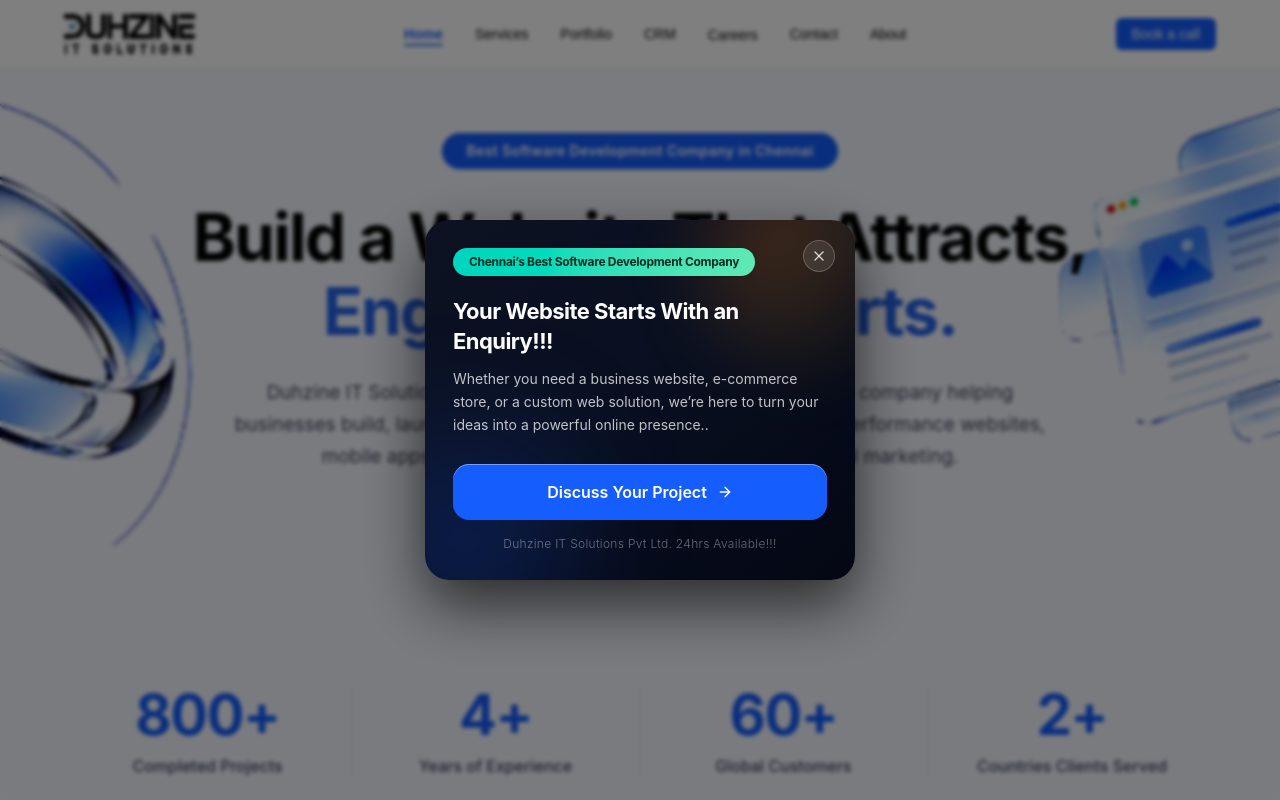
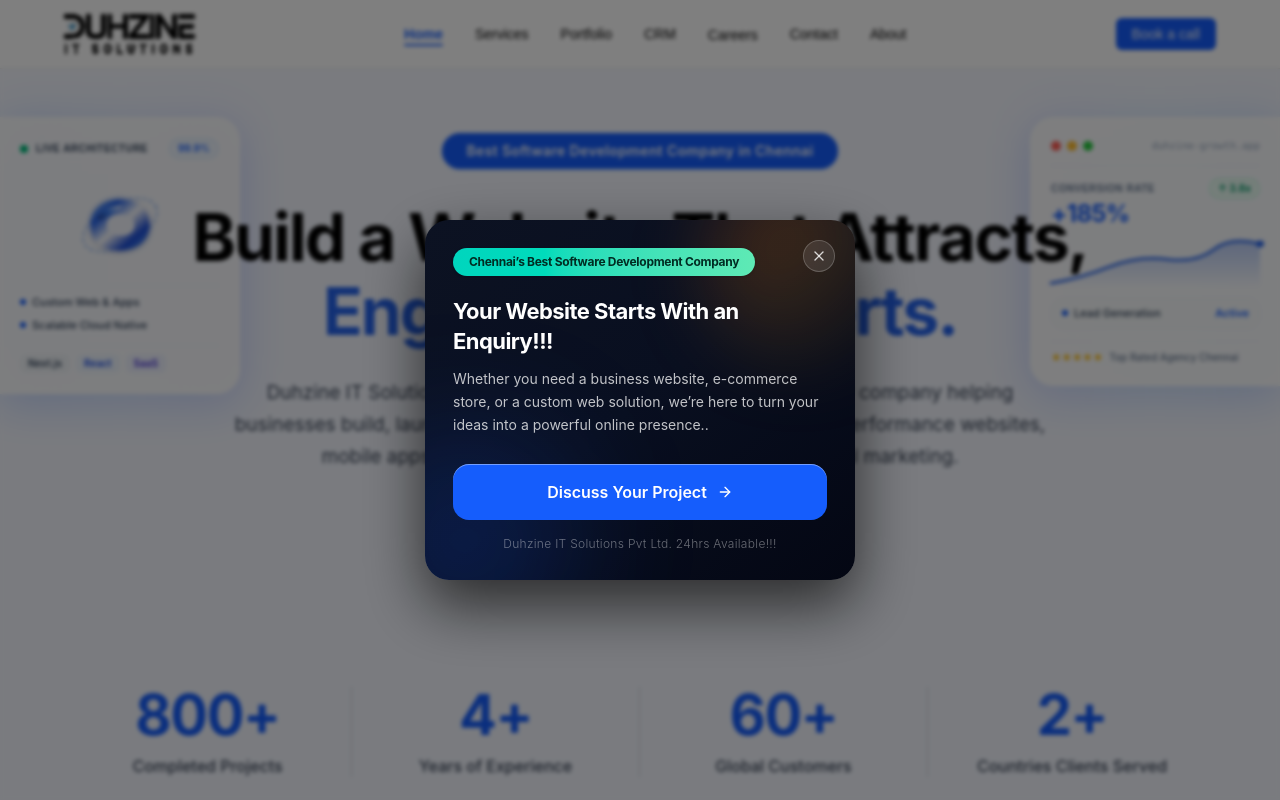
Before and after one commit to kaushikganesh1512/Duhzine-Company-Website, a Next.js app: page / in a window 1280 px wide. Shown: the top 800 px of the page. Built offline with nearby package versions, Linux system fonts and the light colour scheme.

Commit message:
feat: replace blurry side hero images with ultra-sharp vector glassmorphic 3D tech widgets

```diff
--- a/src/components/Hero.tsx
+++ b/src/components/Hero.tsx
@@ -1,7 +1,6 @@
 "use client";
 
 import React from "react";
-import Image from "next/image";
 
 interface HeroProps {
   onStartProject: () => void;
@@ -16,33 +15,191 @@ export default function Hero({ onStartProject }: HeroProps) {
       {/* Background ambient lighting */}
       <div className="absolute top-1/3 left-1/2 -translate-x-1/2 -translate-y-1/2 w-[900px] h-[520px] bg-blue-400/10 rounded-full blur-3xl pointer-events-none -z-10" />
 
-      {/* Left 3D Chrome Torus Floating Artwork (No blue circle, zero gap flush to leftmost screen edge) */}
-      <div className="hidden lg:block absolute left-0 top-6 xl:top-8 w-[160px] xl:w-[220px] 2xl:w-[260px] pointer-events-auto select-none z-10">
-        <div className="animate-float-vertical cursor-pointer">
-          <Image
-            src="/images/side_hero_left.png"
-            alt="Abstract 3D Chrome Torus Artwork"
-            width={402}
-            height={812}
-            priority
-            quality={100}
-            className="w-full h-auto object-contain object-left block"
-          />
+      {/* Left Decoration: High-Performance Architecture & Software Engineering (Neat, Crystal-Clear Vector Glassmorphism, Flush to Left Edge) */}
+      <div className="hidden lg:block absolute left-0 top-8 xl:top-12 pointer-events-auto select-none z-10">
+        <div className="animate-float-vertical">
+          <div className="relative group cursor-default">
+            {/* Soft Ambient Glow */}
+            <div className="absolute -inset-1 bg-gradient-to-r from-blue-600/15 via-blue-500/10 to-indigo-500/15 rounded-3xl blur-xl opacity-75 group-hover:opacity-100 transition-opacity duration-500" />
+
+            {/* Glassmorphic Panel Pinned Flush to Left Screen Border */}
+            <div className="relative bg-white/80 backdrop-blur-xl border border-white/90 shadow-[0_15px_40px_rgba(37,99,235,0.12)] rounded-r-3xl rounded-l-none border-l-0 p-5 w-[210px] xl:w-[240px] 2xl:w-[260px] text-left">
+              {/* Header Status */}
+              <div className="flex items-center justify-between mb-3.5">
+                <div className="flex items-center gap-2">
+                  <span className="relative flex h-2 w-2">
+                    <span className="animate-ping absolute inline-flex h-full w-full rounded-full bg-emerald-400 opacity-75" />
+                    <span className="relative inline-flex rounded-full h-2 w-2 bg-emerald-500" />
+                  </span>
+                  <span className="text-[10px] font-bold tracking-wider text-slate-700 uppercase font-['Figtree',sans-serif]">
+                    Live Architecture
+                  </span>
+                </div>
+                <span className="text-[10px] font-semibold px-2 py-0.5 rounded-full bg-blue-50 text-blue-600 border border-blue-200/50">
+                  99.9%
+                </span>
+              </div>
+
+              {/* Vector 3D Chrome Torus Motif */}
+              <div className="relative my-2 flex items-center justify-center py-1">
+                <svg
+                  className="w-24 h-24 drop-shadow-sm"
+                  viewBox="0 0 100 100"
+                  fill="none"
+                  xmlns="http://www.w3.org/2000/svg"
+                >
+                  <defs>
+                    <linearGradient id="chromeGrad1" x1="0%" y1="0%" x2="100%" y2="100%">
+                      <stop offset="0%" stopColor="#93c5fd" />
+                      <stop offset="25%" stopColor="#2563eb" />
+                      <stop offset="50%" stopColor="#ffffff" />
+                      <stop offset="75%" stopColor="#1d4ed8" />
+                      <stop offset="100%" stopColor="#60a5fa" />
+                    </linearGradient>
+                    <linearGradient id="chromeGrad2" x1="100%" y1="0%" x2="0%" y2="100%">
+                      <stop offset="0%" stopColor="#ffffff" stopOpacity="0.95" />
+                      <stop offset="50%" stopColor="#3b82f6" stopOpacity="0.8" />
+                      <stop offset="100%" stopColor="#1e3a8a" stopOpacity="0.9" />
+                    </linearGradient>
+                    <filter id="softGlow" x="-20%" y="-20%" width="140%" height="140%">
+                      <feGaussianBlur stdDeviation="2.5" result="blur" />
+                      <feComposite in="SourceGraphic" in2="blur" operator="over" />
+                    </filter>
+                  </defs>
+                  {/* Orbiting thin ring */}
+                  <ellipse
+                    cx="50"
+                    cy="50"
+                    rx="42"
+                    ry="22"
+                    transform="rotate(-28 50 50)"
+                    stroke="#3b82f6"
+                    strokeWidth="1.5"
+                    strokeDasharray="4 3"
+                    opacity="0.6"
+                  />
+                  {/* Outer Torus Body */}
+                  <path
+                    d="M20 50 C20 32, 35 22, 55 24 C72 26, 82 38, 80 54 C78 70, 62 78, 44 76 C26 74, 20 64, 20 50 Z"
+                    fill="url(#chromeGrad1)"
+                    filter="url(#softGlow)"
+                  />
+                  {/* Inner Torus Hole */}
+                  <path
+                    d="M36 50 C36 42, 44 38, 54 39 C62 40, 66 45, 65 52 C64 59, 57 62, 48 61 C40 60, 36 56, 36 50 Z"
+                    fill="#f4f7ff"
+                  />
+                  {/* Chrome Specular Shine Highlight */}
+                  <path
+                    d="M26 44 C28 36, 38 29, 52 30 C50 34, 42 38, 32 44 Z"
+                    fill="url(#chromeGrad2)"
+                  />
+                </svg>
+              </div>
+
+              {/* Core Feature Lines */}
+              <div className="space-y-1.5 pt-2 border-t border-slate-100">
+                <div className="flex items-center gap-1.5 text-[11px] font-medium text-slate-700">
+                  <span className="w-1.5 h-1.5 rounded-full bg-blue-600" />
+                  <span>Custom Web &amp; Apps</span>
+                </div>
+                <div className="flex items-center gap-1.5 text-[11px] font-medium text-slate-700">
+                  <span className="w-1.5 h-1.5 rounded-full bg-blue-600" />
+                  <span>Scalable Cloud Native</span>
+                </div>
+              </div>
+
+              {/* Tech Badges */}
+              <div className="flex items-center gap-1.5 mt-3 pt-2 border-t border-slate-100/80">
+                <span className="text-[10px] font-semibold px-2 py-0.5 rounded-md bg-slate-100 text-slate-700">
+                  Next.js
+                </span>
+                <span className="text-[10px] font-semibold px-2 py-0.5 rounded-md bg-blue-50 text-blue-700">
+                  React
+                </span>
+                <span className="text-[10px] font-semibold px-2 py-0.5 rounded-md bg-indigo-50 text-indigo-700">
+                  SaaS
+                </span>
+              </div>
+            </div>
+          </div>
         </div>
       </div>
 
-      {/* Right 3D Glassmorphic Interface Floating Artwork (No blue circle, zero gap flush to rightmost screen edge) */}
-      <div className="hidden lg:block absolute right-0 top-6 xl:top-8 w-[180px] xl:w-[240px] 2xl:w-[280px] pointer-events-auto select-none z-10">
-        <div className="animate-float-vertical-reverse cursor-pointer">
-          <Image
-            src="/images/side_hero_right.png"
-            alt="Abstract 3D Glassmorphic Interface Artwork"
-            width={547}
-            height={812}
-            priority
-            quality={100}
-            className="w-full h-auto object-contain object-right block"
-          />
+      {/* Right Decoration: High-Converting Web & Growth Dashboard (Neat, Crystal-Clear Vector Glassmorphism, Flush to Right Edge) */}
+      <div className="hidden lg:block absolute right-0 top-8 xl:top-12 pointer-events-auto select-none z-10">
+        <div className="animate-float-vertical-reverse">
+          <div className="relative group cursor-default">
+            {/* Soft Ambient Glow */}
+            <div className="absolute -inset-1 bg-gradient-to-l from-blue-600/15 via-sky-500/10 to-indigo-500/15 rounded-3xl blur-xl opacity-75 group-hover:opacity-100 transition-opacity duration-500" />
+
+            {/* Glassmorphic Panel Pinned Flush to Right Screen Border */}
+            <div className="relative bg-white/85 backdrop-blur-xl border border-white/90 shadow-[0_15px_40px_rgba(37,99,235,0.12)] rounded-l-3xl rounded-r-none border-r-0 p-5 w-[220px] xl:w-[250px] 2xl:w-[270px] text-left">
+              {/* macOS Window Controls */}
+              <div className="flex items-center justify-between pb-3 mb-3 border-b border-slate-100">
+                <div className="flex items-center gap-1.5">
+                  <span className="w-2.5 h-2.5 rounded-full bg-[#ff5f56]" />
+                  <span className="w-2.5 h-2.5 rounded-full bg-[#ffbd2e]" />
+                  <span className="w-2.5 h-2.5 rounded-full bg-[#27c93f]" />
+                </div>
+                <span className="text-[10px] font-mono text-slate-400">duhzine-growth.app</span>
+              </div>
+
+              {/* Conversion Stat */}
+              <div className="flex items-baseline justify-between mb-1.5">
+                <div>
+                  <div className="text-[10px] font-bold text-slate-500 uppercase tracking-wider font-['Figtree',sans-serif]">
+                    Conversion Rate
+                  </div>
+                  <div className="text-2xl font-bold tracking-tight text-blue-600 mt-0.5">
+                    +185%
+                  </div>
+                </div>
+                <span className="inline-flex items-center text-[10px] font-bold text-emerald-600 bg-emerald-50 px-2 py-0.5 rounded-full border border-emerald-200/60">
+                  ↑ 3.8x
+                </span>
+              </div>
+
+              {/* Smooth Vector Area Sparkline Chart */}
+              <div className="relative h-12 w-full my-2.5">
+                <svg className="w-full h-full overflow-visible" viewBox="0 0 180 50" preserveAspectRatio="none">
+                  <defs>
+                    <linearGradient id="heroGrowthGradient" x1="0%" y1="0%" x2="0%" y2="100%">
+                      <stop offset="0%" stopColor="#2563eb" stopOpacity="0.3" />
+                      <stop offset="100%" stopColor="#2563eb" stopOpacity="0.0" />
+                    </linearGradient>
+                  </defs>
+                  <path
+                    d="M0 45 Q 25 40, 50 28 T 100 20 T 140 10 T 180 4 L 180 50 L 0 50 Z"
+                    fill="url(#heroGrowthGradient)"
+                  />
+                  <path
+                    d="M0 45 Q 25 40, 50 28 T 100 20 T 140 10 T 180 4"
+                    fill="none"
+                    stroke="#2563eb"
+                    strokeWidth="2.5"
+                    strokeLinecap="round"
+                  />
+                  <circle cx="180" cy="4" r="3.5" fill="#2563eb" />
+                </svg>
+              </div>
+
+              {/* Live Metric Badge */}
+              <div className="flex items-center justify-between text-[11px] font-medium text-slate-700 bg-slate-50/80 px-2.5 py-1.5 rounded-xl border border-slate-100">
+                <span className="flex items-center gap-1.5">
+                  <span className="w-1.5 h-1.5 rounded-full bg-blue-600" />
+                  Lead Generation
+                </span>
+                <span className="font-semibold text-blue-600">Active</span>
+              </div>
+
+              {/* Rating / Guarantee */}
+              <div className="flex items-center gap-1.5 mt-3 pt-2 border-t border-slate-100/80 text-[10px] text-slate-500 font-medium">
+                <span className="text-amber-400">★★★★★</span>
+                <span>Top Rated Agency Chennai</span>
+              </div>
+            </div>
+          </div>
         </div>
       </div>
 
```
